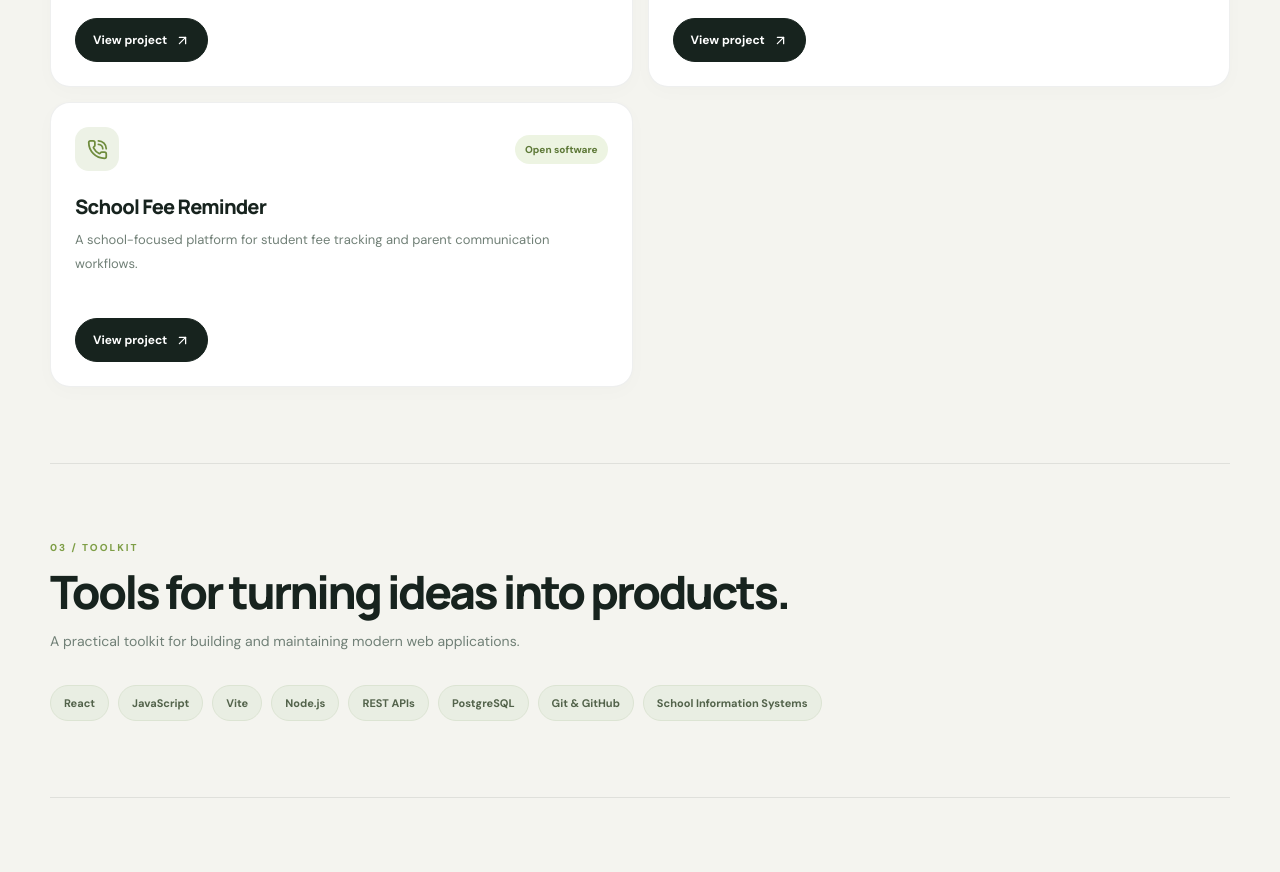
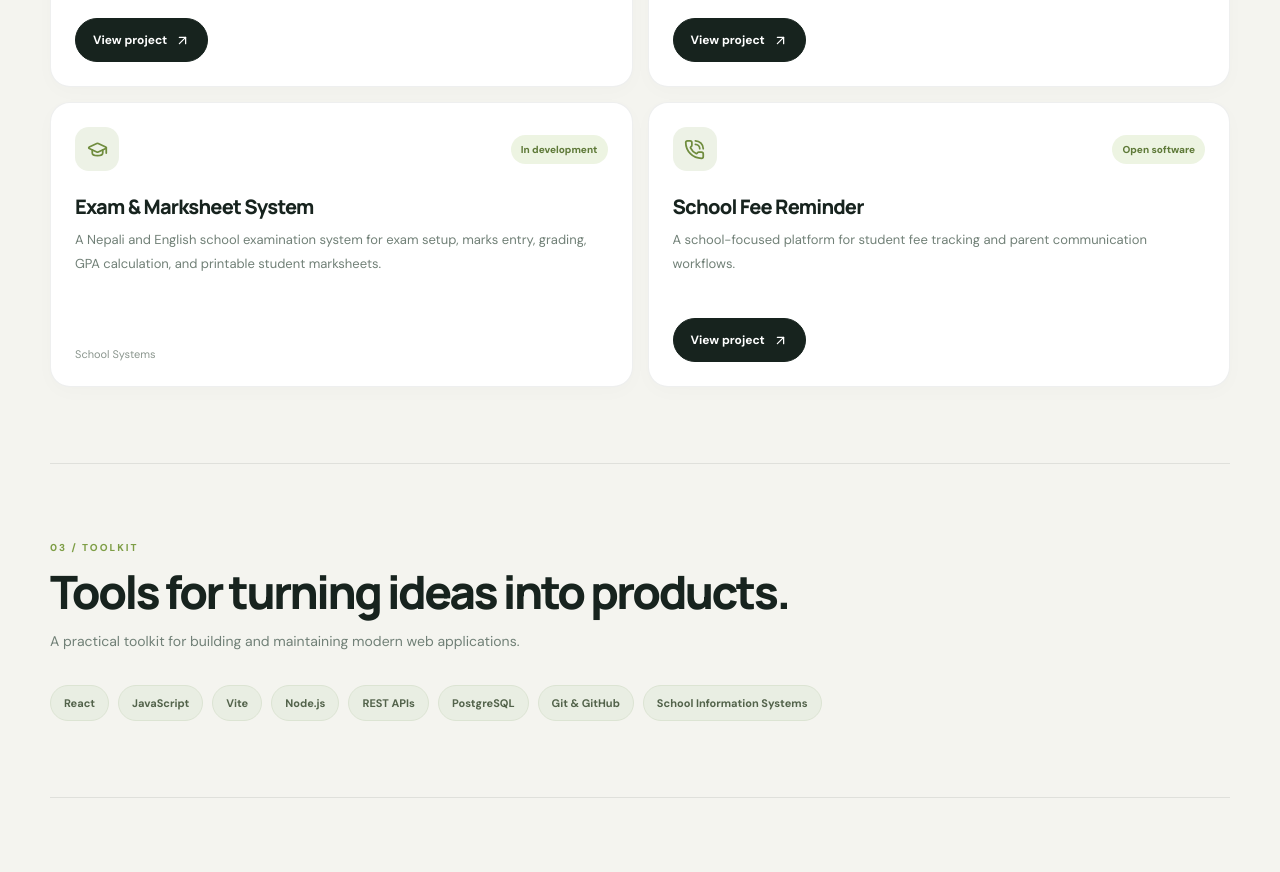
Before and after one commit to amarbartaula360/amarbartaula.com.np, a Next.js app: page / in a window 1280 px wide. Shown: the part 1780-2652 px from the top of the page. Built offline with nearby package versions, Linux system fonts and the light colour scheme.

Commit message:
Add exam and marksheet project card

```diff
--- a/app/page.js
+++ b/app/page.js
@@ -22,6 +22,14 @@ const projects = [
     status: 'Open software',
     icon: Code2,
     href: '/leadgerpro'
+  },
+  {
+    title: 'Exam & Marksheet System',
+    category: 'School Systems',
+    description: 'A Nepali and English school examination system for exam setup, marks entry, grading, GPA calculation, and printable student marksheets.',
+    status: 'In development',
+    icon: GraduationCap,
+    href: ''
   },
   {
     title: 'School Fee Reminder',
```
